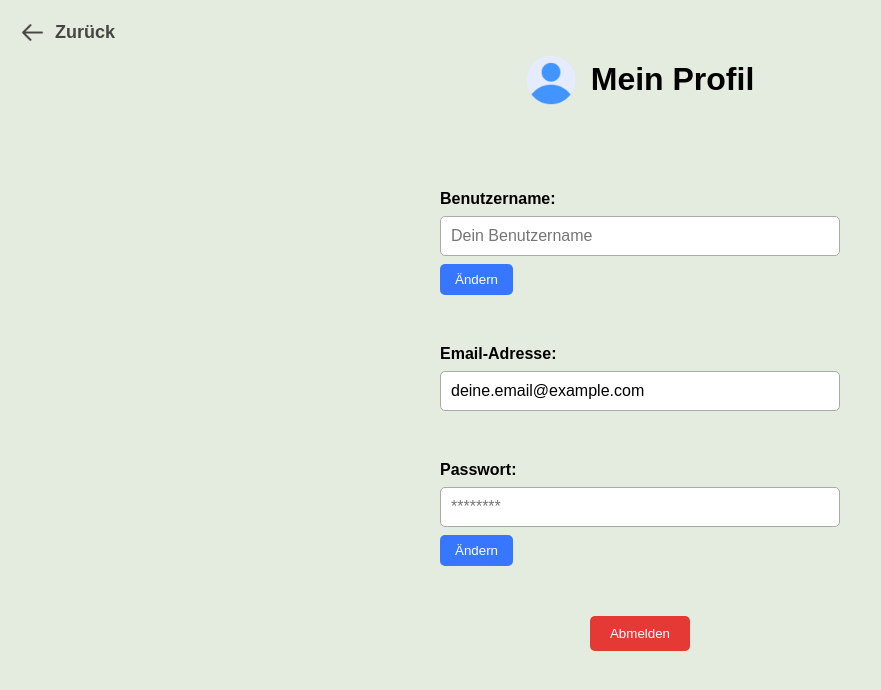
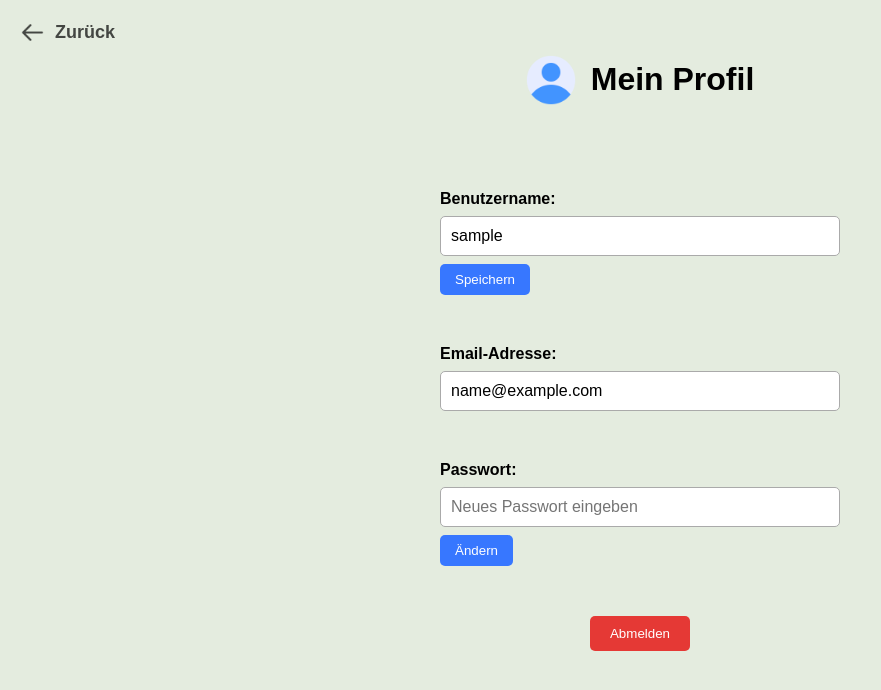
Before and after one commit to ilahimohamed7-ui/ToDo-App, a React (Vite) app in the folder ToDo-App/: page /profile in a window 1280 px wide. Shown: the top 690 px of the page, without its empty margins (0-881 px from the left). Built offline with nearby package versions, Linux system fonts and the light colour scheme; sample sign-in values are in the browser's storage.

Commit message:
profile mit useState (passwort ändern)

```diff
--- a/ToDo-App/src/pages/Profile/Profile.jsx
+++ b/ToDo-App/src/pages/Profile/Profile.jsx
@@ -1,10 +1,50 @@
 import "./Profile.css";
 import { useNavigate } from "react-router-dom";
+import { useState, useEffect } from "react";
 import profileIcon from "../../assets/profile.png";
 import backIcon from "../../assets/back.png";
 
 export default function Profile() {
   const navigate = useNavigate();
+  const [username, setUsername] = useState("");
+  const [newPassword, setNewPassword] = useState("");
+  const [email, setEmail] = useState("");
+
+  useEffect(() => {
+    const storedUser = JSON.parse(localStorage.getItem("user"));
+    if (!storedUser) {
+      navigate("/");
+      return;
+    }
+
+    setEmail(storedUser.email);
+    setUsername(storedUser.username);
+  }, [navigate]);
+
+  const handleSaveUsername = () => {
+    const storedUser = JSON.parse(localStorage.getItem("user")) || {};
+    storedUser.username = username;
+    localStorage.setItem("user", JSON.stringify(storedUser));
+    alert("Benutzername aktualisiert!");
+  };
+
+  const handleChangePassword = () => {
+    if (newPassword.trim() === "") {
+      alert("Bitte geben Sie ein neues Passwort ein.");
+      return;
+    }
+
+    const storedUser = JSON.parse(localStorage.getItem("user")) || {};
+    storedUser.password = newPassword;
+    localStorage.setItem("user", JSON.stringify(storedUser));
+    alert("Passwort aktualisiert!");
+    setNewPassword("");
+  };
+
+  const handleLogout = () => {
+    localStorage.removeItem("loggedIn");
+    navigate("/");
+  };
 
   return (
     <div className="profile-container">
@@ -23,26 +63,36 @@ export default function Profile() {
       {/* Benutzername */}
       <div className="profile-section">
         <label>Benutzername:</label>
-        <input type="text" placeholder="Dein Benutzername" />
-        <button>Ändern</button>
+        <input
+          type="text"
+          placeholder="Dein Benutzername"
+          value={username}
+          onChange={(e) => setUsername(e.target.value)}
+        />
+        <button onClick={handleSaveUsername}> Speichern</button>
       </div>
 
       {/* E-Mail */}
       <div className="profile-section">
         <label>Email-Adresse:</label>
-        <input type="text" value="deine.email@example.com" readOnly />
+        <input type="text" value={email} readOnly />
       </div>
 
       {/* Passwort */}
       <div className="profile-section">
         <label>Passwort:</label>
-        <input type="password" placeholder="********" />
-        <button>Ändern</button>
+        <input
+          type="password"
+          placeholder="Neues Passwort eingeben"
+          value={newPassword}
+          onChange={(e) => setNewPassword(e.target.value)}
+        />
+        <button onClick={handleChangePassword}> Ändern</button>
       </div>
 
       {/* Abmelden */}
       <div className="profile-footer">
-        <button className="logout-btn" onClick={() => navigate("/")}>
+        <button className="logout-btn" onClick={handleLogout}>
           Abmelden
         </button>
       </div>
--- a/ToDo-App/src/pages/ToDos/ToDos.jsx
+++ b/ToDo-App/src/pages/ToDos/ToDos.jsx
@@ -15,8 +15,10 @@ export default function ToDos() {
   const [todos, setTodos] = useState([]);
   const [newTodoText, setNewTodoText] = useState("");
   const [projectName, setProjectName] = useState("");
+  const [newTodoTime, setNewTodoTime] = useState("");
 
-  // ✅ useEffect wird ausgeführt, sobald die Seite geladen wird
+  //useEffect wird ausgeführ sobald die Seite geladen wird
+
   useEffect(() => {
     // Projekte aus dem Speicher holen
     const storedProjects = JSON.parse(localStorage.getItem("projects")) || [];
@@ -48,6 +50,8 @@ export default function ToDos() {
     const newTask = {
       id: Date.now(),
       name: newTodoText,
+      completed: false,
+      time: newTodoTime,
     };
 
     const updatedTodos = [...todos, newTask];
@@ -59,6 +63,7 @@ export default function ToDos() {
     localStorage.setItem("todos", JSON.stringify(storedTodos));
 
     setNewTodoText("");
+    setNewTodoTime("");
   };
 
   // 🗑️ Aufgabe löschen
@@ -122,6 +127,13 @@ export default function ToDos() {
           onChange={(e) => setNewTodoText(e.target.value)}
         />
 
+        <input
+          type="time"
+          className="todos-time-input"
+          value={newTodoTime}
+          onChange={(e) => setNewTodoTime(e.target.value)}
+        />
+
         <button className="todos-add-btn" onClick={handleAddTodo}>
           Hinzufügen
         </button>
@@ -141,6 +153,7 @@ export default function ToDos() {
               <span>{todo.name}</span>
             </div>
             <div className="todo-right">
+              {todo.time && <span className="todo-time">{todo.time}</span>}
               <img
                 src={deleteIcon}
                 alt="Löschen"
```
